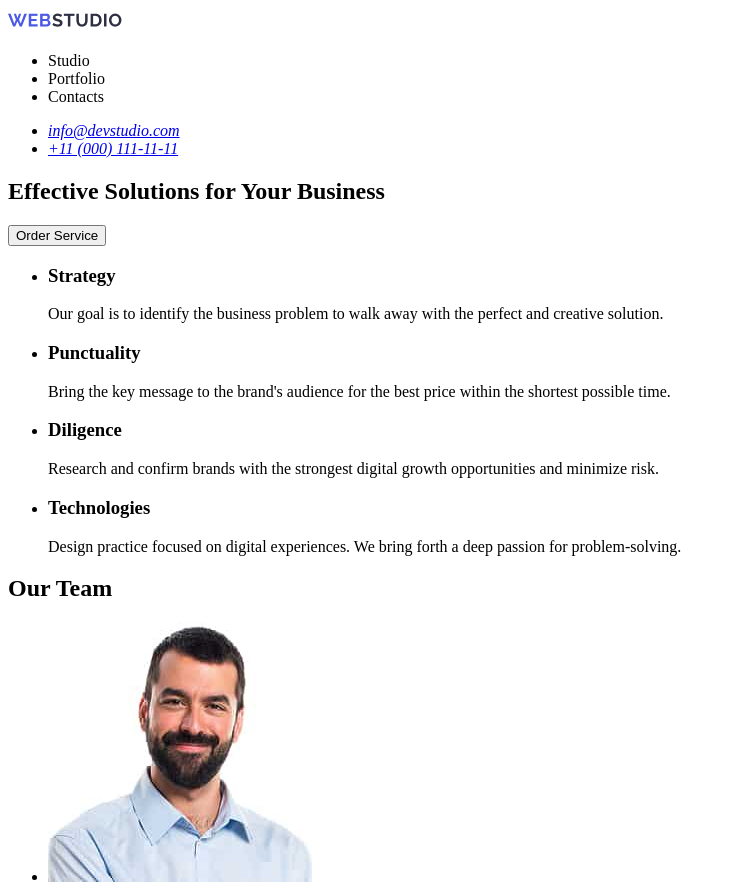
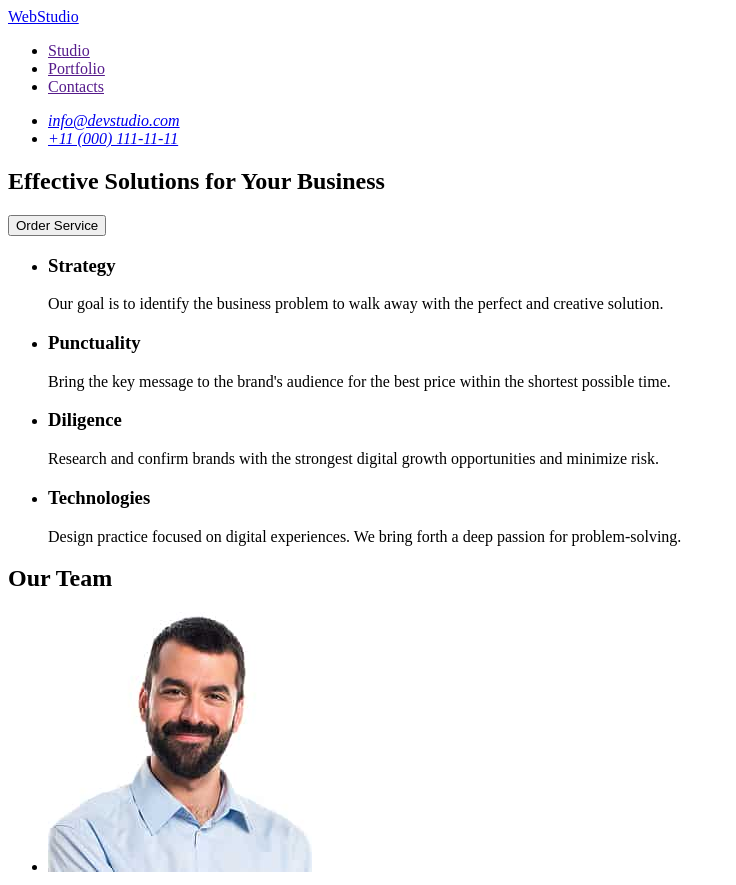
Before and after one commit to Kandub4ik/goit-markup-hw-01, a plain HTML site: page index.html in a window 1280 px wide. Shown: the top 885 px of the page, without its empty margins (0-736 px from the left). Drawn offline with Linux system fonts and the light colour scheme.

Commit message:
add index file

```diff
--- a/index.html
+++ b/index.html
@@ -8,11 +8,11 @@
   <body>
     <header>
       <nav>
-        <img src="./image/logo.jpg" alt="weblogo" width="115" height="24" />
+        <a href="./index.html">WebStudio</a>
         <ul>
-          <li>Studio</li>
-          <li>Portfolio</li>
-          <li>Contacts</li>
+          <li><a href="">Studio</a></li>
+          <li><a href="">Portfolio</a></li>
+          <li><a href="">Contacts</a></li>
         </ul>
       </nav>
       <address>
@@ -105,7 +105,7 @@
         </ul>
       </section>
       <footer>
-        <img src="./image/logo.jpg" alt="weblogo" width="115" height="24" />
+        <a href="./index.html">WebStudio</a>
         <p>
           Increase the flow of customers and sales for your business with
           digital marketing & growth solutions.
```
